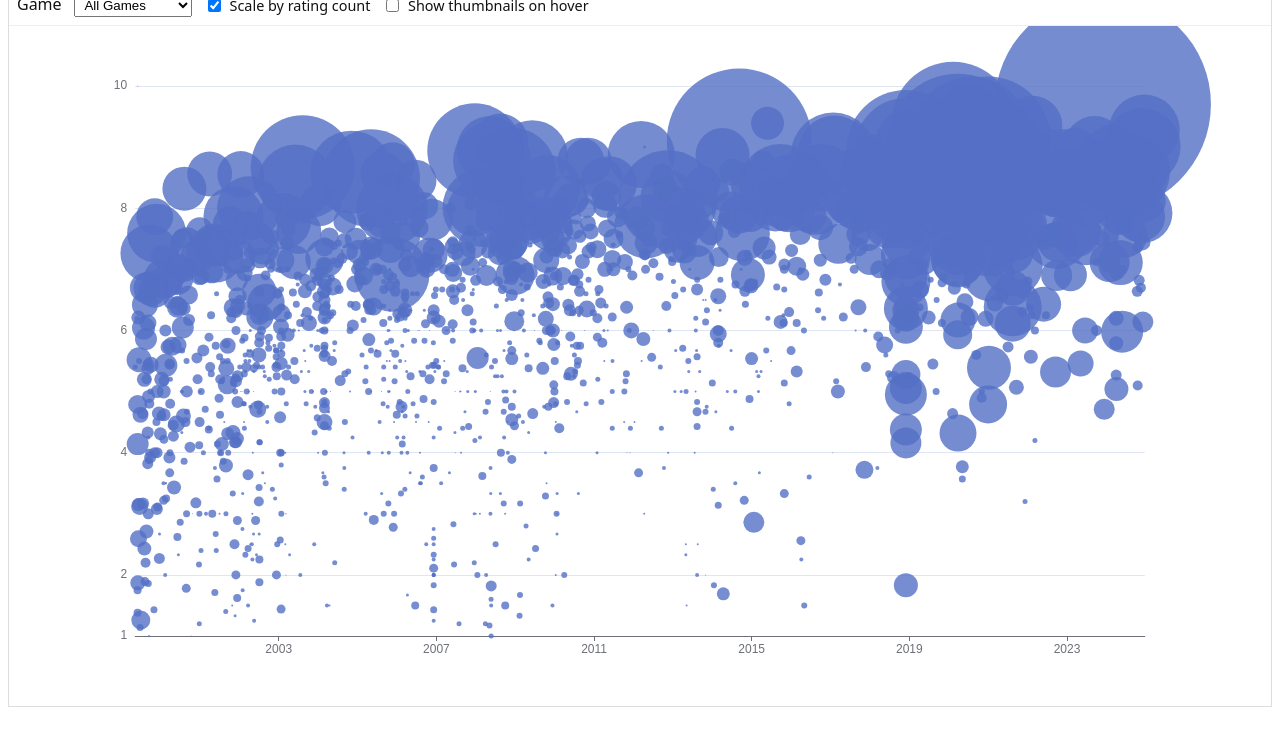
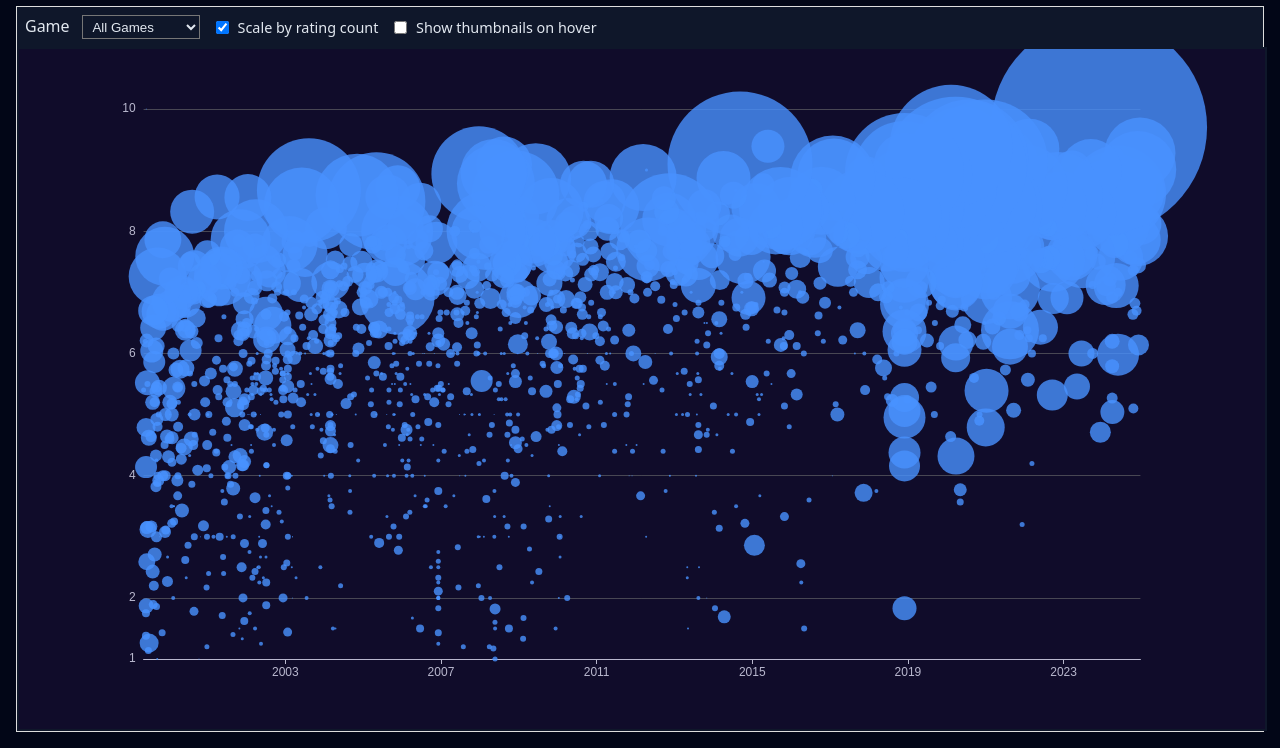
Before and after one commit to leon16c/thief-missions-echarts, a website built with webpack: page demo/demo-embed.html in a window 1280 px wide. Shown: the part 96-844 px from the top of the page. Before the commit the page ends 811 px from the top, so only its background shows below. Built offline with nearby package versions, Linux system fonts and the light colour scheme.

Commit message:
allow styling

```diff
--- a/demo/demo-embed.html
+++ b/demo/demo-embed.html
@@ -3,6 +3,30 @@
   <head>
     <meta charset="UTF-8" />
     <title>Thief Missions Viz – Integration Demo</title>
+    <style>
+      body {
+        margin: 0;
+        background: #020617;
+        color: #e2e8f0;
+        font-family: system-ui, sans-serif;
+        padding: 1rem;
+      }
+      .tmv-theme-custom .tmv-controls {
+        background: #0f172a;
+        color: #e2e8f0;
+        border-bottom: 0;
+      }
+      .tmv-theme-custom select,
+      .tmv-theme-custom input,
+      .tmv-theme-custom output {
+        color: inherit;
+        background: transparent;
+      }
+      .tmv-theme-custom .tmv-chart {
+        border: 2px solid #0f172a;
+        background: #020617;
+      }
+    </style>
   </head>
   <body>
     <h1>Demo: embedding the widget in an existing page</h1>
@@ -42,7 +66,8 @@
               root: targetSelector,
               data: missions,
               initial: { showThumbnails: false },
-              features: { yearFilter: false, ratingFilter: false, groupedGameOptions: true }
+              features: { yearFilter: false, ratingFilter: false, groupedGameOptions: true },
+              appearance: { className: 'tmv-theme-custom', chartTheme: 'dark' }
             });
           })
           .catch(function (error) {
--- a/src/index.ts
+++ b/src/index.ts
@@ -212,6 +212,11 @@ export type InitOptions = {
         ratingFilter?: boolean;
         groupedGameOptions?: boolean;
     };
+    appearance?: {
+        className?: string;
+        injectDefaultStyles?: boolean;
+        chartTheme?: string;
+    };
 };
 
 export type ThiefVizHandle = {
@@ -235,10 +240,17 @@ class ThiefMissionsViz {
     private readonly enableRatingFilter: boolean;
     private readonly groupedGameOptions: boolean;
     private readonly gameFilterOptions: GameFilterOption[];
+    private readonly chartTheme?: string;
 
     constructor(private options: InitOptions) {
         const root = resolveRoot(options.root);
-        injectStyles();
+        if (options.appearance?.className) {
+            root.classList.add(options.appearance.className);
+        }
+        if (options.appearance?.injectDefaultStyles !== false) {
+            injectStyles();
+        }
+        this.chartTheme = options.appearance?.chartTheme;
         this.enableYearFilter = options.features?.yearFilter !== false;
         this.enableRatingFilter = options.features?.ratingFilter !== false;
         this.groupedGameOptions = options.features?.groupedGameOptions === true;
@@ -257,7 +269,7 @@ class ThiefMissionsViz {
     public init(): ThiefVizHandle {
         this.applyInitialValues();
         this.populateGameSelect();
-        this.chart = echarts.init(this.dom.chart);
+        this.chart = echarts.init(this.dom.chart, this.chartTheme);
         this.chart.setOption({
             tooltip: {
                 trigger: 'item',
```
Also changed, not shown: 1 other file.
